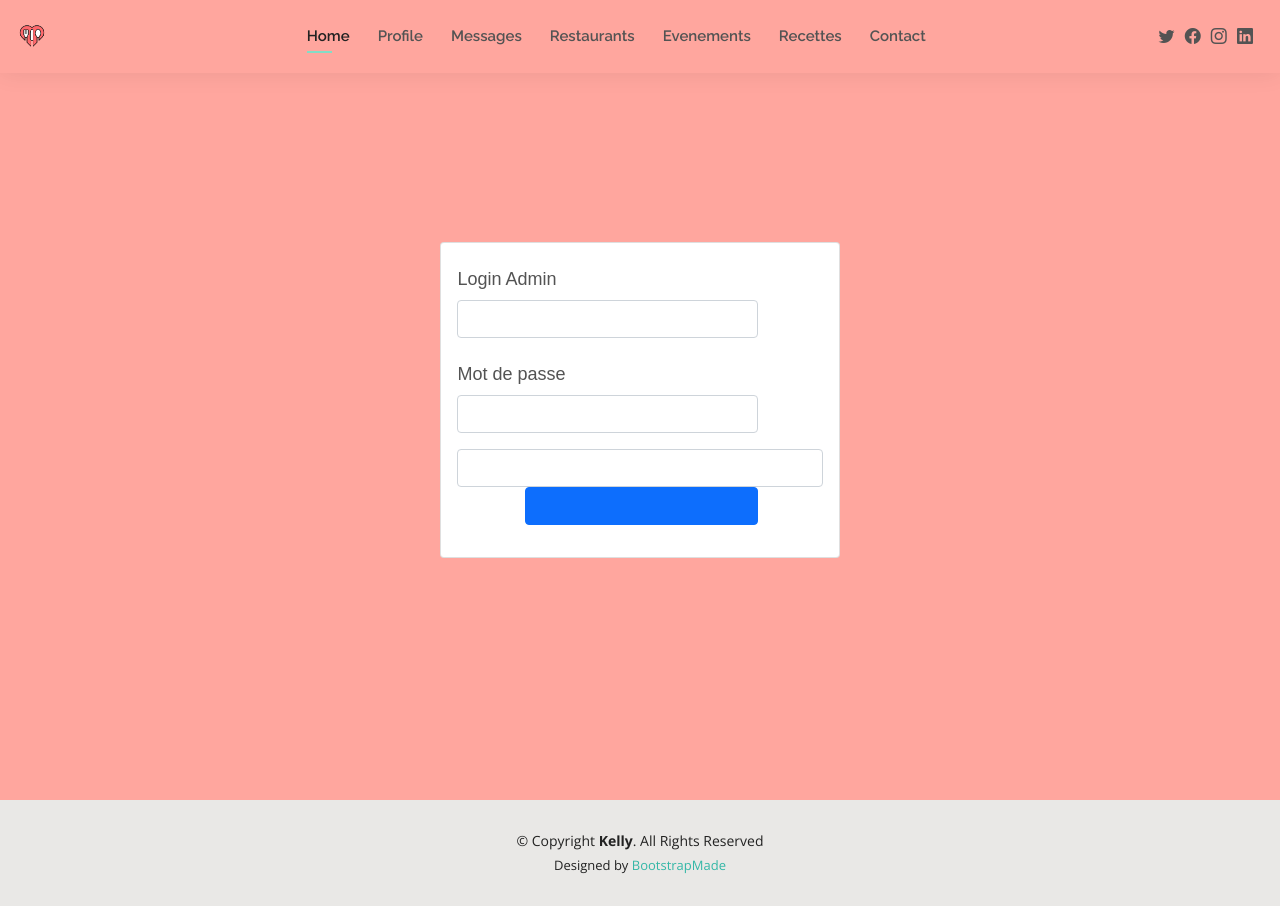
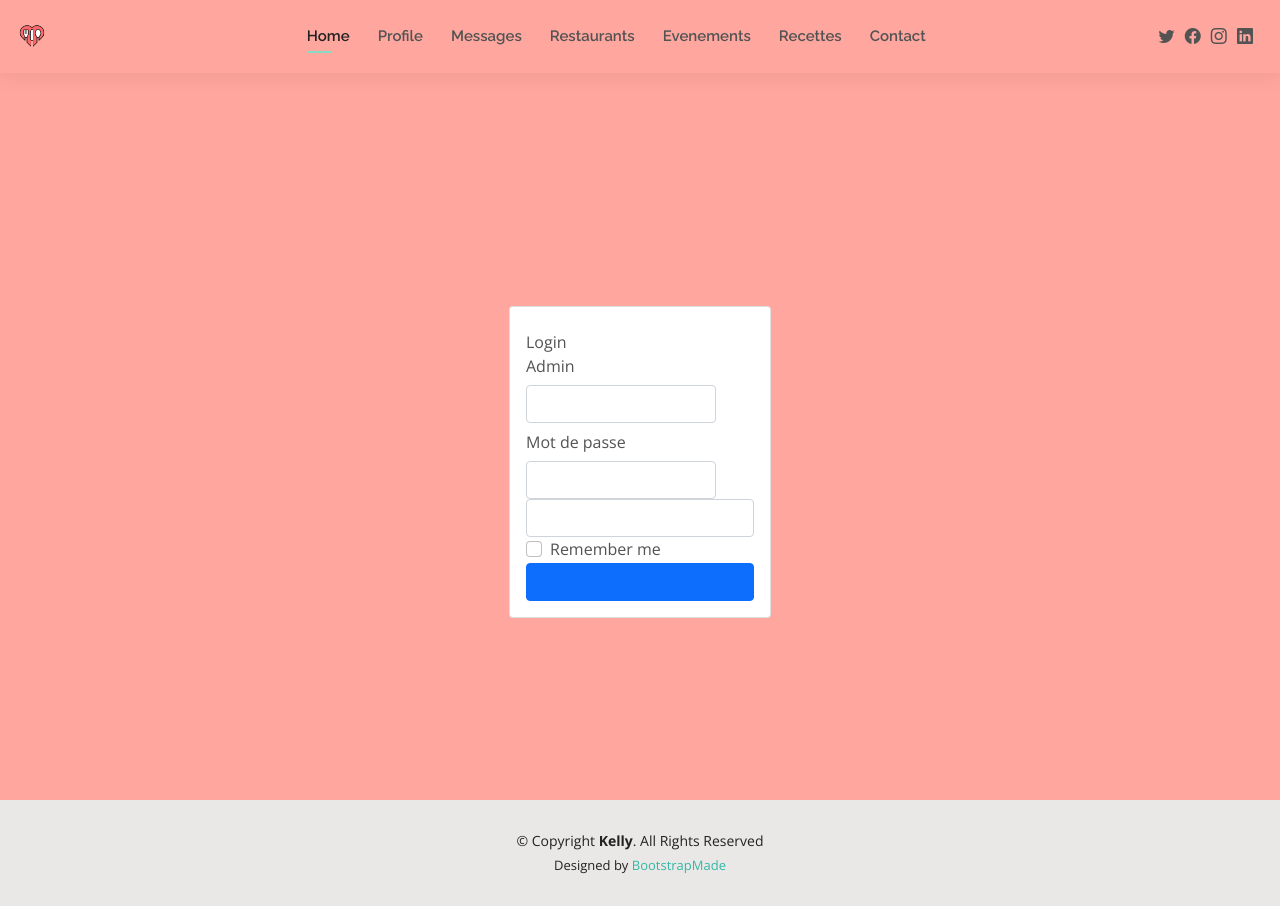
Before and after one commit to Geeker-s/KoolMatch-Website, a Symfony app: template templates/admin/loginAdmin.html.twig in a window 1280 px wide. Run offline with Twig, Linux system fonts and the light colour scheme; the template is opened without the code that fills it, so the values that code supplies are empty; form fields are guessed from the names that the template uses; some libraries are stand-ins or nearby versions.

Commit message:
mise à jour

```diff
--- a/public/back/pages-login.html
+++ b/public/back/pages-login.html
@@ -5,7 +5,7 @@
   <meta charset="utf-8">
   <meta content="width=device-width, initial-scale=1.0" name="viewport">
 
-  <title>Pages / Login - NiceAdmin Bootstrap Template</title>
+  <title>Pages / Login Admin</title>
   <meta content="" name="description">
   <meta content="" name="keywords">
 
--- a/src/Controller/GerantController.php
+++ b/src/Controller/GerantController.php
@@ -59,7 +59,7 @@ class GerantController extends AbstractController
         $gerant= new Gerant();
         $form = $this ->createForm(ConnexionGerantType::class,$gerant);
         $form -> handleRequest($request);
-        if($form->isSubmitted() && $form->isValid()){
+        if($form->isSubmitted()){
             $username = $form["emailGerant"]->getData();
             $password = $form["passwordGerant"]->getData();
             $test=$this->getDoctrine()->getRepository(Gerant::class)->findBy(array('emailGerant' =>$username,'passwordGerant' =>$password));
--- a/src/Controller/UserController.php
+++ b/src/Controller/UserController.php
@@ -56,7 +56,7 @@ class UserController extends AbstractController
         $user= new User();
         $form = $this ->createForm(ConnexionUserType::class,$user);
         $form -> handleRequest($request);
-        if($form->isSubmitted() && $form->isValid()){
+        if($form->isSubmitted() ){
             $username = $form["emailUser"]->getData();
             $password = $form["passwordUser"]->getData();
             $test=$this->getDoctrine()->getRepository(User::class)->findBy(array('emailUser' =>$username,'passwordUser' =>$password));
--- a/templates/admin/loginAdmin.html.twig
+++ b/templates/admin/loginAdmin.html.twig
@@ -1,44 +1,74 @@
 {% extends 'base.html.twig' %}
+
 {% block body %}
-    <style>
-        .example-wrapper { margin: 1em auto; max-width: 800px; width: 95%; font: 18px/1.5 sans-serif; }
-        .example-wrapper code { background: #F5F5F5; padding: 2px 6px; }
-    </style>
-    <div class="example-wrapper">
-        <div style="display : flex ; align-items: center ; justify-content: center ">
-            <div class="card">
+    <div class="container">
+
+        <section class="section register min-vh-100 d-flex flex-column align-items-center justify-content-center py-4">
+            <div class="container">
+                <div class="row justify-content-center">
+                    <div class="col-lg-4 col-md-6 d-flex flex-column align-items-center justify-content-center">
+
+                        <div class="card mb-3">
+
                             <div class="card-body">
+
                                 {{ form_start(f,{attr:{novalidate:'novalidate'}}) }}
 
-
-                    <div class="row mb-3">
+                                <div class="col-12">
                                     <label for="inputEmail" class="col-sm-4 col-form-label">Login Admin</label>
                                     <div class="col-sm-10">
                                         {{ form_widget(f.loginAdmin,{'attr':{'class':'form-control'}}) }}
                                     </div>
                                     {{ form_errors(f.loginAdmin,{'attr':{'class':'text-danger'}}) }}
+                                </div>
 
-                    </div>
-                    <div class="row mb-3">
+                                <div class="col-12">
                                     <label for="inputPassword" class="col-sm-6 col-form-label">Mot de passe</label>
                                     <div class="col-sm-10">
                                         {{ form_widget(f.passwordAdmin,{'attr':{'class':'form-control'}}) }}
                                     </div>
                                     {{ form_errors(f.passwordAdmin,{'attr':{'class':'text-danger'}}) }}
+
+                                    {{ form_widget(f.captchaCode) }}
                                 </div>
-                    {{ form_widget(f.captchaCode) }}
-                    <div class="row mb-3" align="right">
 
-                        <div class="col-sm-10">
+                                <div class="col-12">
+                                    <div class="form-check">
+                                        <input class="form-check-input" type="checkbox" name="remember" value="true" id="rememberMe">
+                                        <label class="form-check-label" for="rememberMe">Remember me</label>
+                                    </div>
+                                </div>
+                                <div class="col-12">
                                     {{ form_widget(f.connexion,{'attr':{'class':'btn btn-primary'}}) }}
+                                </div>
+
+                                {{ form_end (f) }}
                             </div>
                         </div>
 
 
-                    {{ form_end (f) }}
-                </div>
                     </div>
                 </div>
             </div>
 
+        </section>
+
+    </div>
+    </main><!-- End #main -->
+
+    <a href="#" class="back-to-top d-flex align-items-center justify-content-center"><i class="bi bi-arrow-up-short"></i></a>
+
+    <!-- Vendor JS Files -->
+    <script src="assets/vendor/apexcharts/apexcharts.min.js"></script>
+    <script src="assets/vendor/bootstrap/js/bootstrap.bundle.min.js"></script>
+    <script src="assets/vendor/chart.js/chart.min.js"></script>
+    <script src="assets/vendor/echarts/echarts.min.js"></script>
+    <script src="assets/vendor/quill/quill.min.js"></script>
+    <script src="assets/vendor/simple-datatables/simple-datatables.js"></script>
+    <script src="assets/vendor/tinymce/tinymce.min.js"></script>
+    <script src="assets/vendor/php-email-form/validate.js"></script>
+
+    <!-- Template Main JS File -->
+    <script src="assets/js/main.js"></script>
+
 {% endblock %}
```
Also changed, not shown: templates/registration/register.html.twig (+52 -1 lines). Lines whose indentation alone changed are shown as unchanged.
